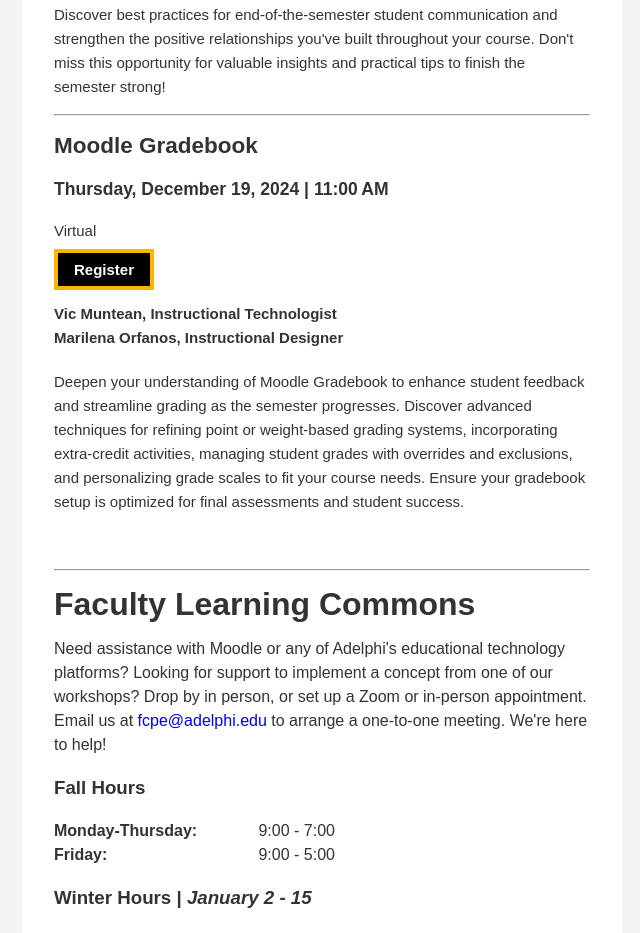
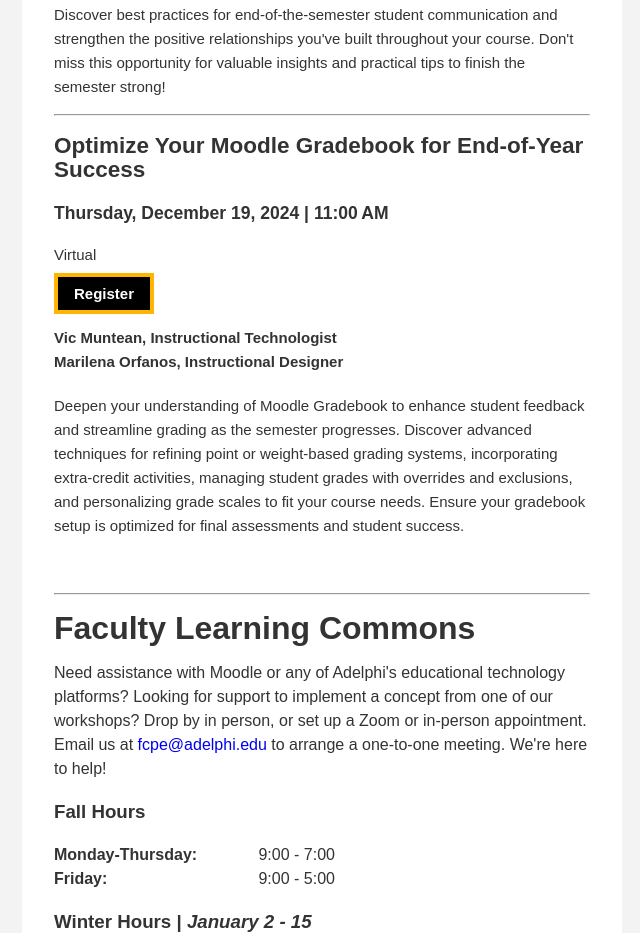
Before and after one commit to Adelphi-FCPE/HTML-Email, a plain HTML site: page Workshops_December.html in a window 1280 px wide. Shown: the part 991-1924 px from the top of the page, without its empty margins (318-958 px from the left). Drawn offline with Linux system fonts and the light colour scheme.

Commit message:
updated gradebook workshop title and description

```diff
--- a/Workshops_December.html
+++ b/Workshops_December.html
@@ -204,18 +204,14 @@
                <!--Begin Workshop Section -->
 
               <hr>
-              <h2><strong>Moodle Gradebook</strong></h2>
+              <h2><strong>Optimize Your Moodle Gradebook for End-of-Year Success</strong></h2>
               <h3>Thursday, December 19, 2024 | 11:00 AM</h3>
               <p>Virtual</p>
               <p><a href="https://docs.google.com/forms/d/e/1FAIpQLSeWbDnGC1uFXxjeRKEZeOSM2NJqijoKPyHHlKsl563PWMUoeQ/viewform?usp=pp_url&entry.2624655=Optimize+Your+Moodle+Gradebook+for+End-of-Year+Success+%7C+December+19,+2024;+11:00+AM++%5BVirtual%5D" target="_blank" style="color: #ffffff; background-color: #000000; padding: .5rem 1rem; border-style: solid; border-color: #FFB500; border-width: .25rem; text-decoration: none; font-weight: bold;">Register</a>
               </p>
               <h4>Vic Muntean, Instructional Technologist<br>Marilena Orfanos, Instructional Designer</h4>
 
-              <p>Deepen your understanding of Moodle Gradebook to enhance student feedback and streamline grading as the
-                semester progresses. Discover advanced techniques for refining point or weight-based grading systems,
-                incorporating extra-credit activities, managing student grades with overrides and exclusions, and
-                personalizing grade scales to fit your course needs. Ensure your gradebook setup is optimized for final
-                assessments and student success.
+              <p>Deepen your understanding of Moodle Gradebook to enhance student feedback and streamline grading as the semester progresses. Discover advanced techniques for refining point or weight-based grading systems, incorporating extra-credit activities, managing student grades with overrides and exclusions, and personalizing grade scales to fit your course needs. Ensure your gradebook setup is optimized for final assessments and student success.
               </p>
 
               <!--End Workshop Section -->
```
